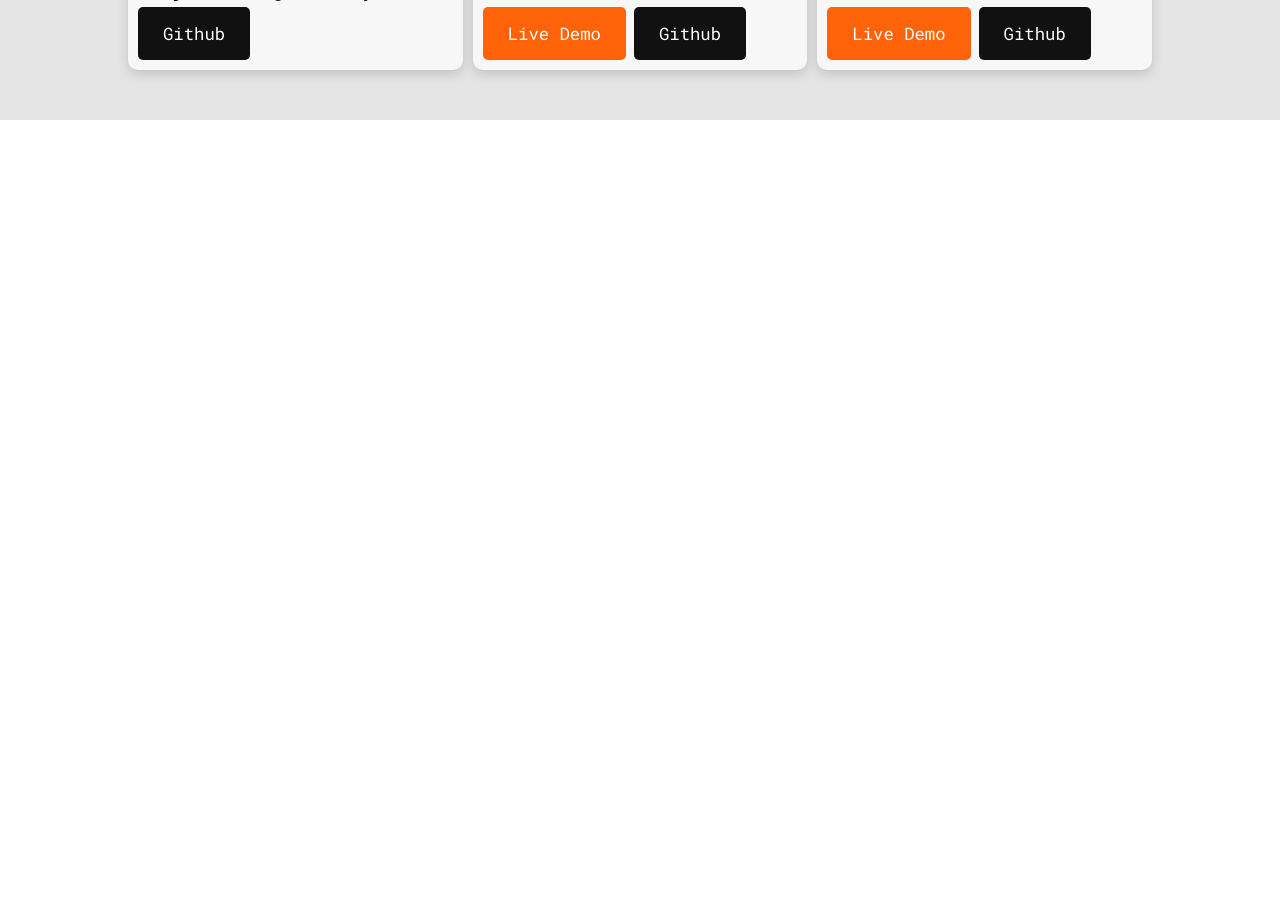
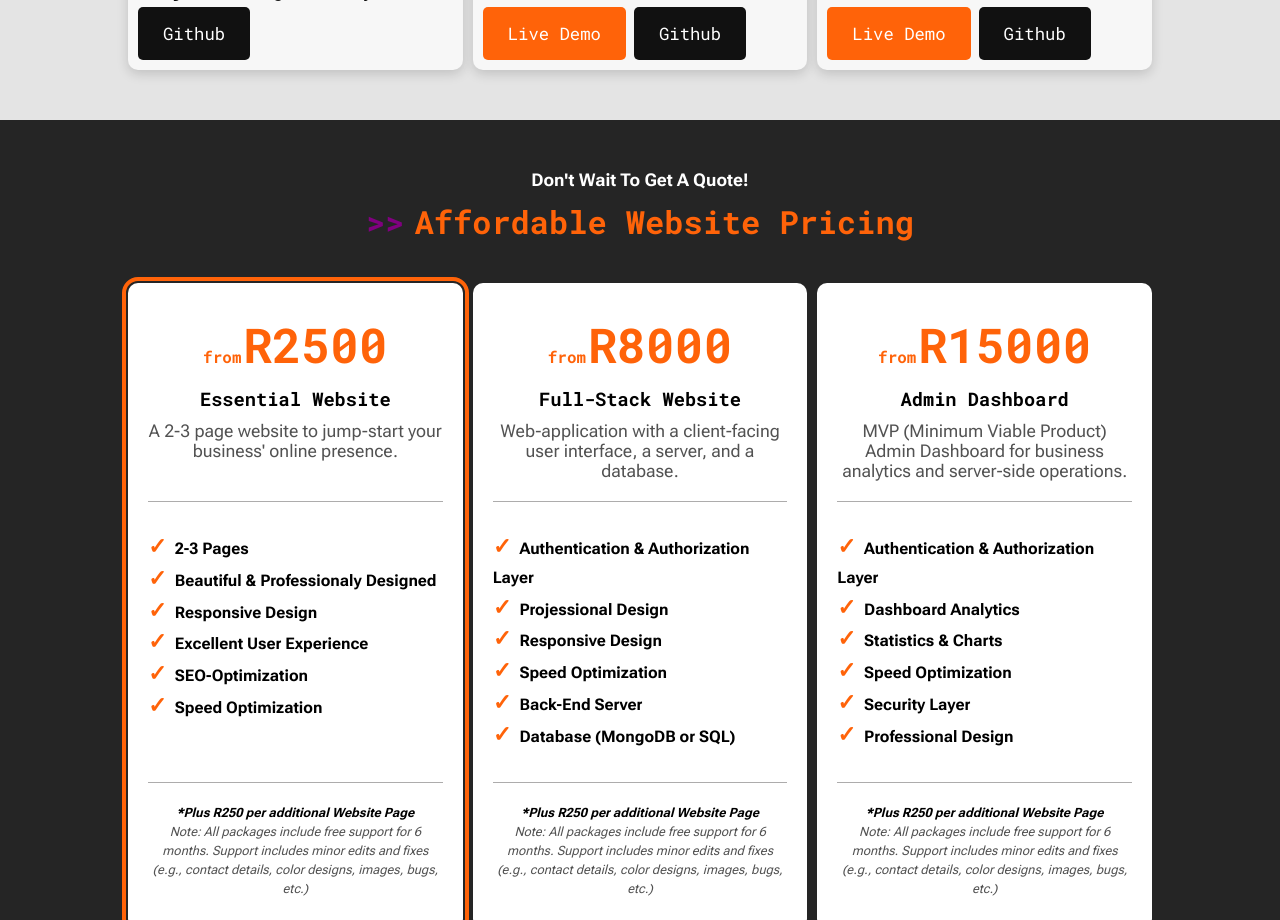
Before and after one commit to RaymondtDev/personal-portfolio, a Vue app in the folder client/: page / in a window 1280 px wide. Shown: the part 1880-2800 px from the top of the page. Before the commit the page ends 2000 px from the top, so only its background shows below. Built offline with nearby package versions, Linux system fonts and the light colour scheme.

Commit message:
pricing section

```diff
--- a/client/src/components/Header.vue
+++ b/client/src/components/Header.vue
@@ -3,12 +3,14 @@
 <template>
   <header class="full-bleed grid-container">
     <div class="nav-banner">
-      <a href="/">
+      <a href="#">
         <h1 class="logo">Raymondt<span>Dev</span></h1>
       </a>
       <nav class="nav-links">
+        <a href="#" class="link">Home</a>
         <a href="#about" class="link">About</a>
         <a href="#projects" class="link">Projects</a>
+        <a href="#pricing" class="link">Pricing</a>
         <a href="#contact" class="link">Contact</a>
       </nav>
     </div>
--- /dev/null
+++ b/client/src/components/PricingCard.vue
@@ -0,0 +1,92 @@
+<script setup lang="ts">
+const props = defineProps({
+  packageTitle: String,
+  packagePrice: String,
+  packageDescription: String,
+  packageFeatures: Array,
+  outline: Boolean,
+  outlineColor: String,
+  textColor: String
+})
+</script>
+
+<template>
+  <div class="pricing-card" :style="outline && { 'outline': 'solid 4px', 'outline-color': outlineColor, 'outline-offset': '2px' }">
+    <div class="card-head">
+      <h2><small>from</small>R{{ packagePrice }}</h2>
+      <h3>{{ packageTitle }}</h3>
+      <p>{{ packageDescription }}</p>
+    </div>
+    <ul>
+      <li v-for="feature in packageFeatures">{{ feature }}</li>
+    </ul>
+    <p class="card-foot">
+      <b>*Plus R250 per additional Website Page</b><br/>
+      Note: All packages include free support for 6 months. Support includes minor edits and fixes (e.g., contact details, color designs, images, bugs, etc.)
+    </p>
+  </div>
+</template>
+
+<style scoped>
+  .pricing-card {
+    background-color: white;
+    padding: 30px 20px;
+    border-radius: var(--card-rds);
+    grid-row: span 3;
+    display: grid;
+    grid-template-rows: subgrid;
+
+    .card-head {
+      text-align: center;
+      border-bottom: 1px solid #8a8989b2;
+
+      h2 {
+        font-size: min(3rem,5rem);
+        color: var(--primary-color);
+
+        small {
+          font-size: min(1rem, 3rem);
+          margin-right: 2px;
+        }
+      }
+      h3 {
+        margin-block: 10px;
+      }
+      p {
+        margin-bottom: 20px;
+        color: var(--tertiary-color);
+      }
+    }
+
+    ul {
+      list-style-type: none;
+      padding-block: 20px;
+      line-height: 1.8rem;
+
+      li {
+        font-weight: bold;
+      }
+      li::before {
+        content: "\2713";
+        font-weight: bolder;
+        font-size: 1.4rem;
+        color: var(--primary-color);
+        margin-right: 8px;
+      }
+    }
+
+    .card-foot {
+      font-size: .8rem;
+      font-style: italic;
+      text-align: center;
+      padding-top: 20px;
+      border-top: 1px solid #8a8989b2;
+      color: var(--tertiary-color);
+      line-height: 1.2rem;
+
+      b {
+        color: black;
+      }
+    }
+  }
+</style>
--- a/client/src/index.css
+++ b/client/src/index.css
@@ -9,6 +9,7 @@
 :root {
   --primary-color: #ff6309;
   --secondary-color: #f7f7f7;
+  --tertiary-color: #525252;
   --accent-color: #111111;
   --code-color: #800080;
   --comment-color: #98c379;
--- a/client/src/pages/Home.vue
+++ b/client/src/pages/Home.vue
@@ -1,5 +1,6 @@
 <script setup lang="ts">
 import Header from '@/components/Header.vue';
+import PricingCard from '@/components/PricingCard.vue';
 import ProjectCard from '@/components/ProjectCard.vue';
 import ServiceCard from '@/components/ServiceCard.vue';
 import { useIntersectionObserver } from '@vueuse/core';
@@ -97,6 +98,55 @@ const { stop } = useIntersectionObserver(
         title="K-Flava Restaurant"
         :live-link="true"
         live-link-href="https://k-flava-restaurant.vercel.app"
+      />
+    </div>
+  </section>
+
+  <section class="pricing-section full-bleed grid-container" id="pricing">
+    <p class="section-subtitle">Don't Wait To Get A Quote!</p>
+    <h2 class="section-title">Affordable Website Pricing</h2>
+    <div class="pricing-cards">
+      <PricingCard
+        package-title="Essential Website"
+        package-price="2500"
+        package-description="A 2-3 page website to jump-start your business' online presence."
+        :package-features="[
+          '2-3 Pages',
+          'Beautiful & Professionaly Designed',
+          'Responsive Design',
+          'Excellent User Experience',
+          'SEO-Optimization',
+          'Speed Optimization',
+        ]"
+        :outline="true"
+        outline-color="var(--primary-color)"
+        text-color="white"
+      />
+      <PricingCard
+        package-title="Full-Stack Website"
+        package-price="8000"
+        package-description="Web-application with a client-facing user interface, a server, and a database."
+        :package-features="[
+          'Authentication & Authorization Layer',
+          'Projessional Design',
+          'Responsive Design',
+          'Speed Optimization',
+          'Back-End Server',
+          'Database (MongoDB or SQL)'
+        ]"
+      />
+      <PricingCard
+        package-title="Admin Dashboard"
+        package-price="15000"
+        package-description="MVP (Minimum Viable Product) Admin Dashboard for business analytics and server-side operations."
+        :package-features="[
+          'Authentication & Authorization Layer',
+          'Dashboard Analytics',
+          'Statistics & Charts',
+          'Speed Optimization',
+          'Security Layer',
+          'Professional Design'
+        ]"
       />
     </div>
   </section>
@@ -206,4 +256,29 @@ const { stop } = useIntersectionObserver(
       gap: 10px;
     }
   }
+
+  .pricing-section {
+    background-color: var(--primary-bg);
+    padding-block: 50px;
+
+    .section-title::before {
+      content: ">>";
+      color: var(--code-color);
+      margin-right: 10px;
+    }
+
+    .section-subtitle {
+      color: white;
+      text-align: center;
+      font-weight: bold;
+      margin-bottom: 10px;
+    }
+
+    .pricing-cards {
+      display: grid;
+      grid-template-columns: repeat(3, 1fr);
+      grid-template-rows: repeat(3, auto);
+      gap: 10px;
+    }
+  }
 </style>
```
